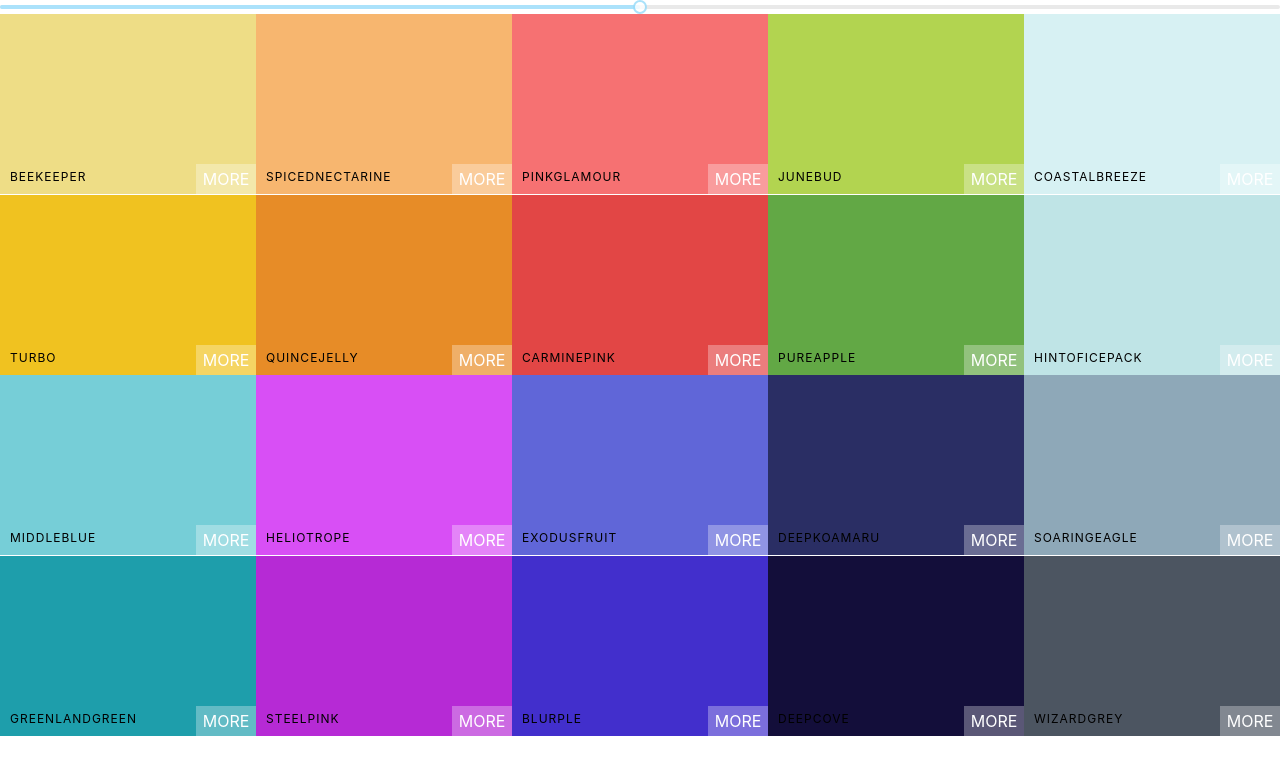
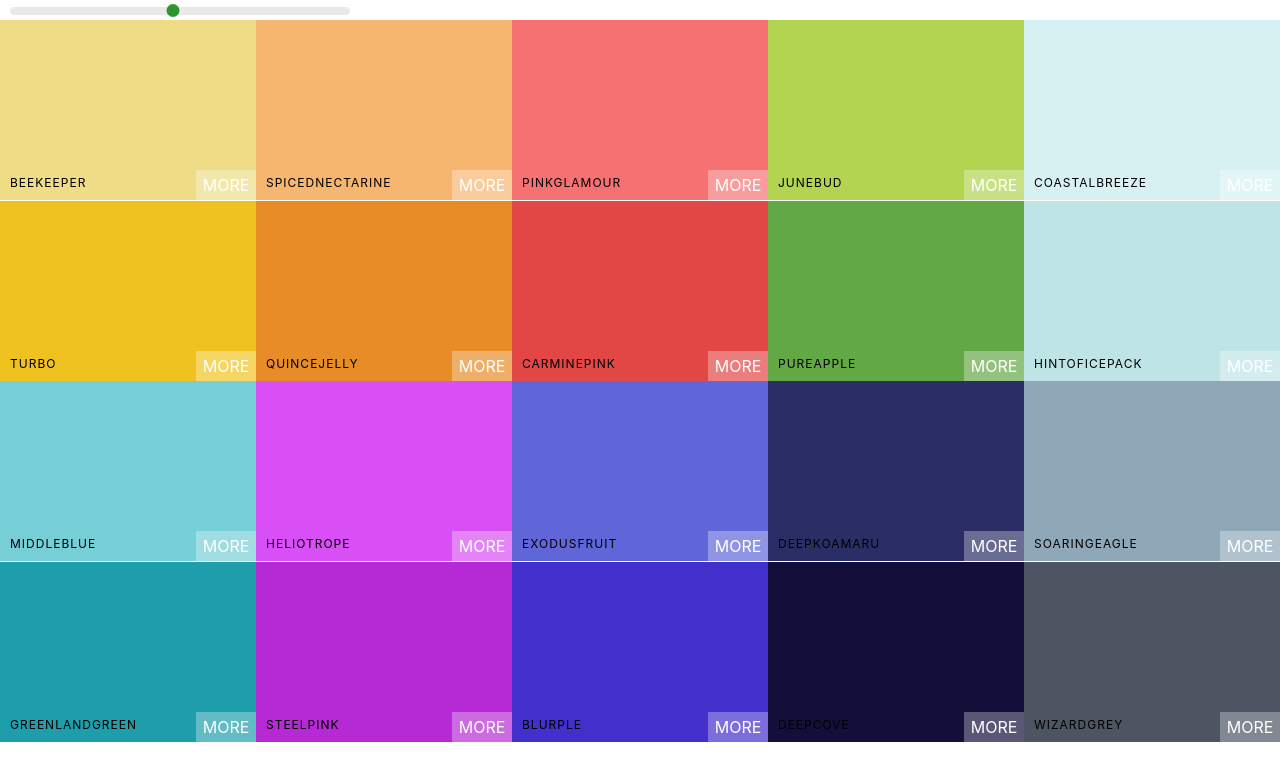
Before and after one commit to JuniorTavarez/color-app, a React (Create React App) app: page / in a window 1280 px wide. Shown: the top 780 px of the page. Built offline with nearby package versions, Linux system fonts and the light colour scheme.

Commit message:
style color slider

```diff
--- a/src/Palette.css
+++ b/src/Palette.css
@@ -4,3 +4,31 @@
 .Palette-colors {
     height: 90%;
 }
+
+.slider {
+    width: 340px;
+    margin: 0 10px;
+    display: inline-block;
+}
+
+.rc-slider-track {
+    background-color: transparent!important;
+}
+.rc-slider-rail {
+    height: 8px!important;
+}
+.rc-slider-handle,
+.rc-slider-handle:active,
+.rc-slider-handle:focus,
+.rc-slider-handle:hover
+{
+    background-color: green!important;
+    outline: none!important;
+    border: 2px solid green!important;
+    box-shadow: none!important;
+    width: 13px!important;
+    height: 13px!important;
+    margin-left: -7px!important;
+    margin-top: -3px!important;
+
+}
--- a/src/Palette.js
+++ b/src/Palette.js
@@ -1,8 +1,9 @@
 import React, {Component} from "react";
 import ColorBox from "./ColorBox";
+import 'rc-slider/assets/index.css'
 import './Palette.css'
 import Slider from "rc-slider";
-import 'rc-slider/assets/index.css'
+
 
 export default class Palette extends Component {
     constructor(props){
@@ -22,7 +23,9 @@
        ))
         return (
             <div className="Palette">
+            <div className="slider">
             <Slider defaultValue={level} min={100} max={900} step={100} onAfterChange={this.changeLevel}/>
+            </div>
             {/*Navbar goes here */}
             <div className="Palette-colors"> {colorBoxes}</div>
              {/*Footer */}
```
